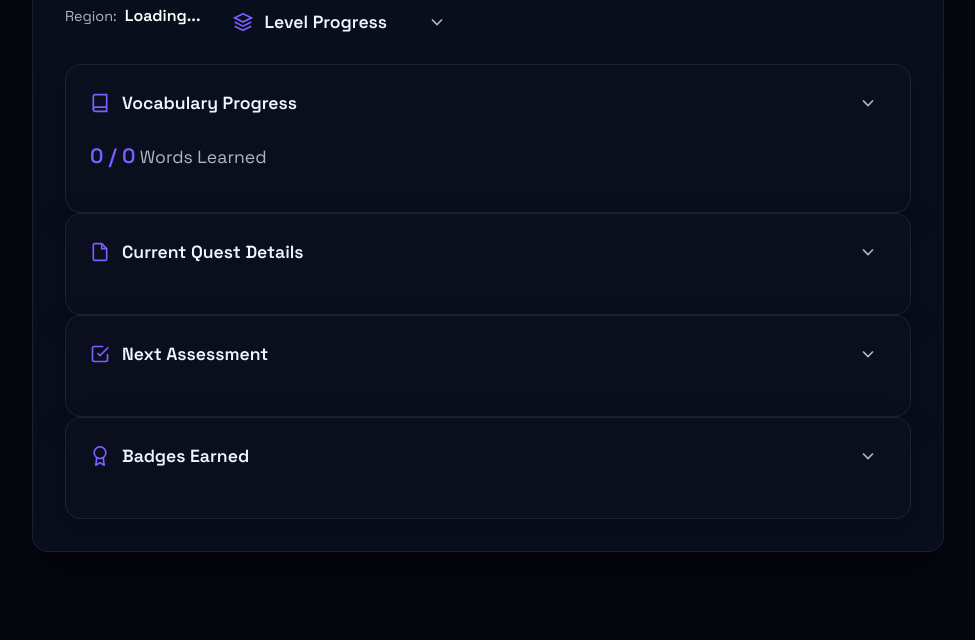
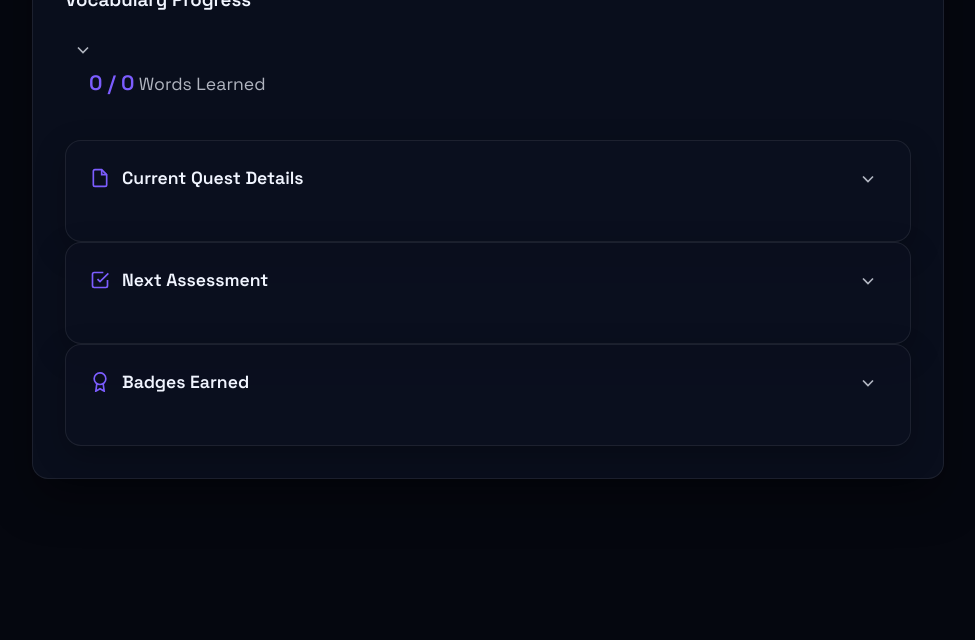
Before and after one commit to lblommesteyn/wds-rpg, a website with bundled scripts: page public/dashboard.html in a window 1280 px wide. Shown: the part 198-838 px from the top of the page, without its empty margins (152-1127 px from the left). After the commit the page ends 800 px from the top, so only its background shows below. Built offline with nearby package versions, Linux system fonts and the light colour scheme.

Commit message:
Add Play Game button to main page and fix dashboard game toggle

```diff
--- a/public/dashboard.html
+++ b/public/dashboard.html
@@ -28,49 +28,16 @@
         <!-- Header Section -->
         <header class="dashboard-hero">
             <div class="welcome-section">
-                <h1 id="welcomeMessage">Welcome Back, <span id="userName">Player</span>!</h1>
-                <div class="hero-stats">
-                    <div class="stat-item">
-                        <span class="stat-label">Region:</span>
-                        <span class="stat-value" id="currentRegion">Loading...</span>
-                    </div>
-                    <div class="drawer-title">
-                        <svg class="drawer-icon" width="20" height="20" viewBox="0 0 24 24" fill="none"
-                            stroke="currentColor" stroke-width="2">
-                            <path d="M12 2L2 7l10 5 10-5-10-5z" />
-                            <path d="M2 17l10 5 10-5" />
-                            <path d="M2 12l10 5 10-5" />
-                        </svg>
-                        <h3>Level Progress</h3>
-                    </div>
-                    <button class="drawer-toggle" aria-label="Toggle level progress">
-                        <svg class="chevron" width="20" height="20" viewBox="0 0 24 24" fill="none"
-                            stroke="currentColor" stroke-width="2">
-                            <polyline points="6 9 12 15 18 9"></polyline>
-                        </svg>
-                    </button>
-                </div>
-                <div class="drawer-content">
-                    <div id="levelProgressContent" class="level-list">
-                        <!-- Populated by JS -->
-                    </div>
-                </div>
-            </div>
-
-            <!-- Vocabulary Progress Drawer -->
-            <div class="drawer" data-drawer="vocabulary">
-                <div class="drawer-header">
-                    <div class="drawer-title">
-                        <svg class="drawer-icon" width="20" height="20" viewBox="0 0 24 24" fill="none"
-                            stroke="currentColor" stroke-width="2">
+                <svg class="drawer-icon" width="20" height="20" viewBox="0 0 24 24" fill="none" stroke="currentColor"
+                    stroke-width="2">
                     <path d="M4 19.5A2.5 2.5 0 0 1 6.5 17H20" />
                     <path d="M6.5 2H20v20H6.5A2.5 2.5 0 0 1 4 19.5v-15A2.5 2.5 0 0 1 6.5 2z" />
                 </svg>
                 <h3>Vocabulary Progress</h3>
             </div>
             <button class="drawer-toggle" aria-label="Toggle vocabulary progress">
-                        <svg class="chevron" width="20" height="20" viewBox="0 0 24 24" fill="none"
-                            stroke="currentColor" stroke-width="2">
+                <svg class="chevron" width="20" height="20" viewBox="0 0 24 24" fill="none" stroke="currentColor"
+                    stroke-width="2">
                     <polyline points="6 9 12 15 18 9"></polyline>
                 </svg>
             </button>
--- a/public/dashboard.js
+++ b/public/dashboard.js
@@ -279,3 +279,9 @@ function setupGameToggle() {
 }
 
 export { initializeDashboard, currentUser };
+
+document.addEventListener('DOMContentLoaded', () => {
+    initializeDashboard();
+    setupDrawerToggles();
+    setupGameToggle();
+});
```
Also changed, not shown: public/index.html (+9 -2 lines). Lines whose indentation alone changed are shown as unchanged.
